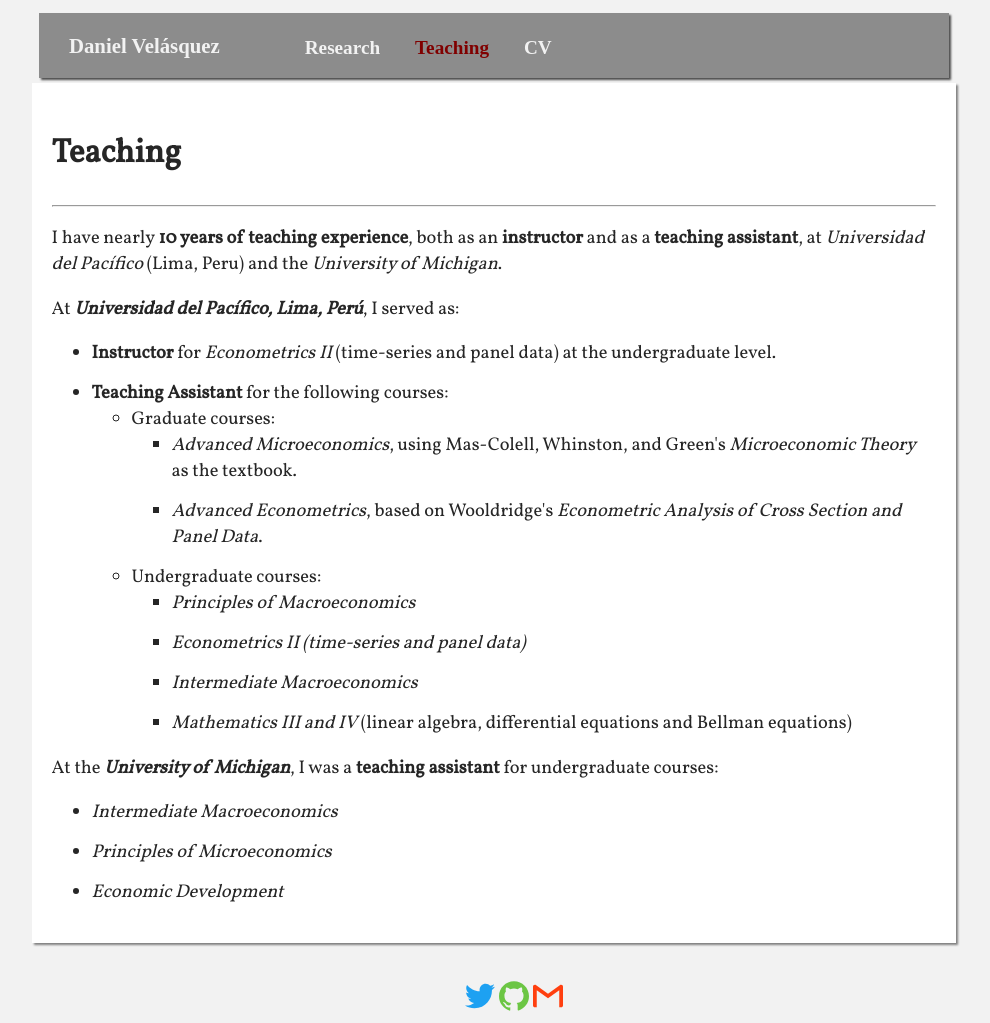
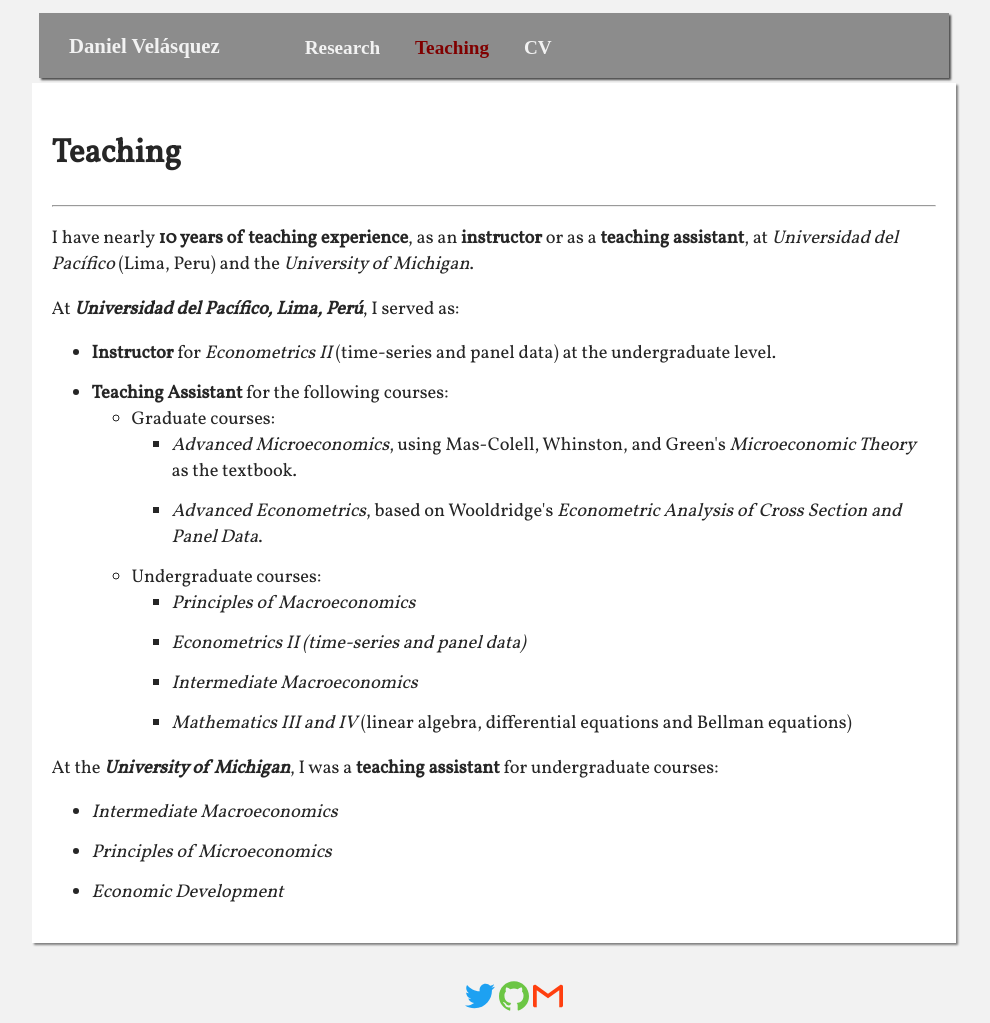
Before and after one commit to dvelasquezc/dvelasquezc.github.io, a Jekyll site: the page built from _pages/teaching.md, in a window 1280 px wide. Shown: the whole page, without its empty margins (146-1136 px from the left). Built offline with Jekyll 4.4.1, drawn with Linux system fonts in a browser that asks for light colours; some web fonts are replaced.

Commit message:
update teaching

```diff
--- a/_pages/teaching.md
+++ b/_pages/teaching.md
@@ -8,7 +8,7 @@ show: "yes"
 ---
 <section id="teaching-experience">
   <p>
-    I have nearly <b>10 years of teaching experience</b>, both as an <b>instructor</b> and as a <b>teaching assistant</b>, at
+    I have nearly <b>10 years of teaching experience</b>, as an <b>instructor</b> or as a <b>teaching assistant</b>, at
     <em>Universidad del Pacífico</em> (Lima, Peru) and the <em>University of Michigan</em>.
   </p>
   <p>
```
